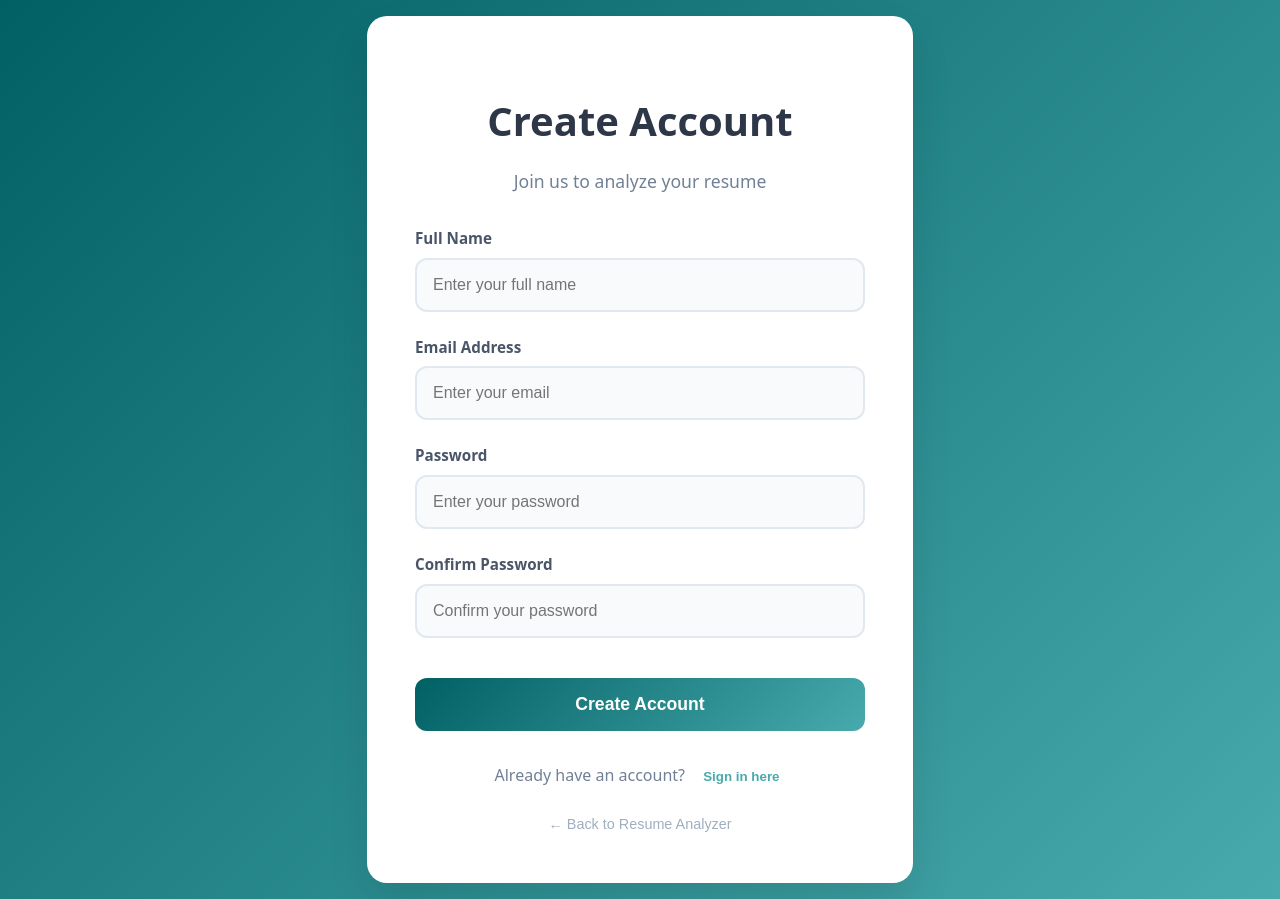
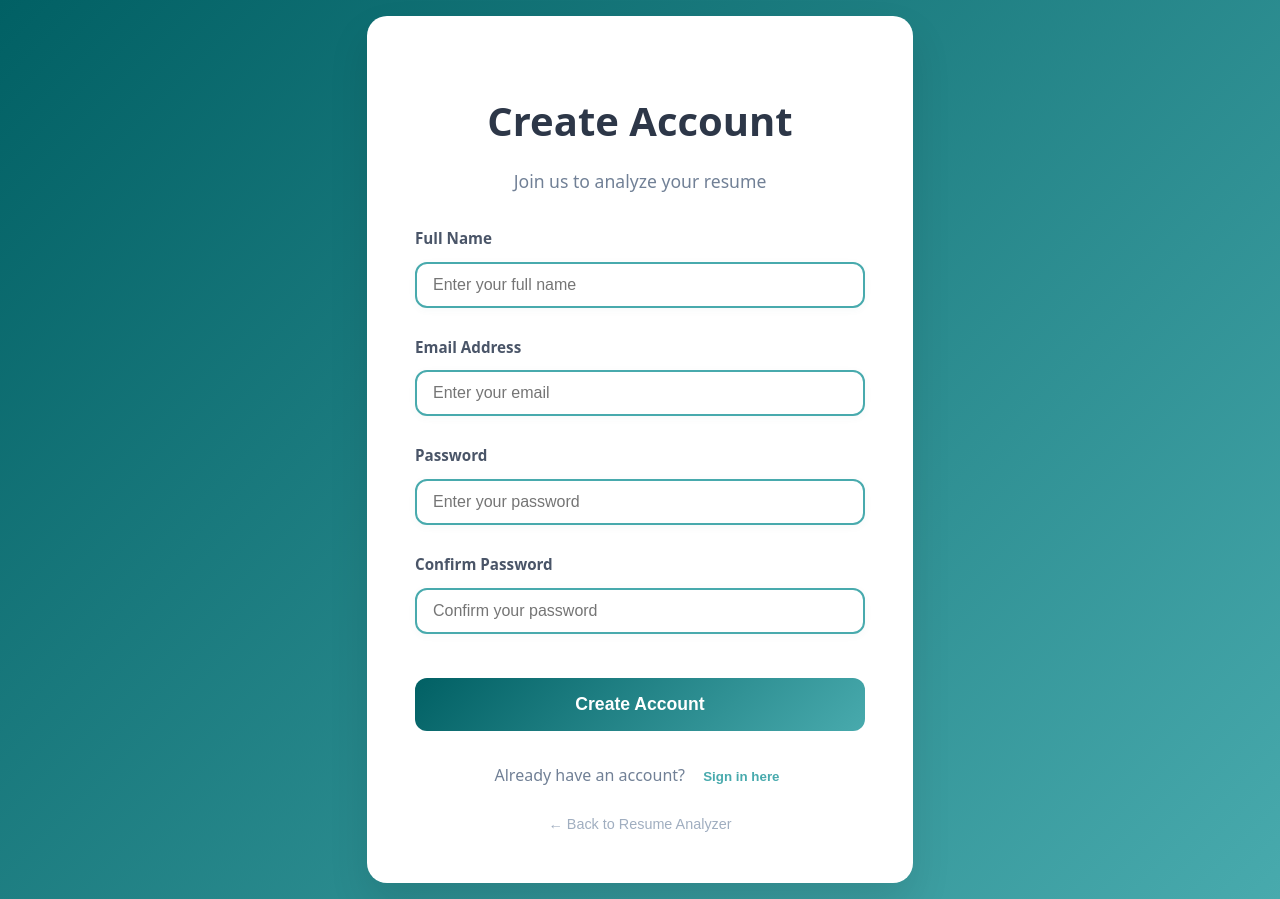
Before and after one commit to harrishussain24/AI-Powered-Resume-Analyzer, a Vue app in the folder frontend/: page /signup in a window 1280 px wide. Built offline with nearby package versions, Linux system fonts and the light colour scheme.

Commit message:
background color issue resolved

```diff
--- a/frontend/src/views/login.vue
+++ b/frontend/src/views/login.vue
@@ -206,6 +206,29 @@ const goToSignup = () => {
   box-shadow: 0 0 0 3px rgba(72, 170, 173, 0.1);
 }
 
+input[type='file'],
+input[type='text'],
+input[type='email'],
+input[type='password'] {
+  background: #fff !important;
+  color: #016064 !important;
+  border: 2px solid #48AAAD;
+  border-radius: 0.75rem;
+  padding: 0.75rem 1rem;
+  font-size: 1rem;
+  margin: 0.25rem 0;
+  box-shadow: 0 2px 8px rgba(1,96,100,0.04);
+}
+
+input[type='file']:focus,
+input[type='text']:focus,
+input[type='email']:focus,
+input[type='password']:focus {
+  outline: none;
+  border-color: #016064;
+  background: #f4f8f8;
+}
+
 .error-message {
   background: #fed7d7;
   color: #c53030;
--- a/frontend/src/views/signup.vue
+++ b/frontend/src/views/signup.vue
@@ -245,6 +245,29 @@ const goToLogin = () => {
   box-shadow: 0 0 0 3px rgba(72, 170, 173, 0.1);
 }
 
+input[type='file'],
+input[type='text'],
+input[type='email'],
+input[type='password'] {
+  background: #fff !important;
+  color: #016064 !important;
+  border: 2px solid #48AAAD;
+  border-radius: 0.75rem;
+  padding: 0.75rem 1rem;
+  font-size: 1rem;
+  margin: 0.25rem 0;
+  box-shadow: 0 2px 8px rgba(1,96,100,0.04);
+}
+
+input[type='file']:focus,
+input[type='text']:focus,
+input[type='email']:focus,
+input[type='password']:focus {
+  outline: none;
+  border-color: #016064;
+  background: #f4f8f8;
+}
+
 .error-message {
   background: #fed7d7;
   color: #c53030;
--- a/frontend/src/views/uploadresume.vue
+++ b/frontend/src/views/uploadresume.vue
@@ -309,7 +309,7 @@ const deleteFile = (index) => {
 }
 .header-title {
   color: white;
-  font-size: 2.25rem;
+  font-size: 1.5rem;
   font-weight: 700;
   margin: 0;
   padding: 0;
```
